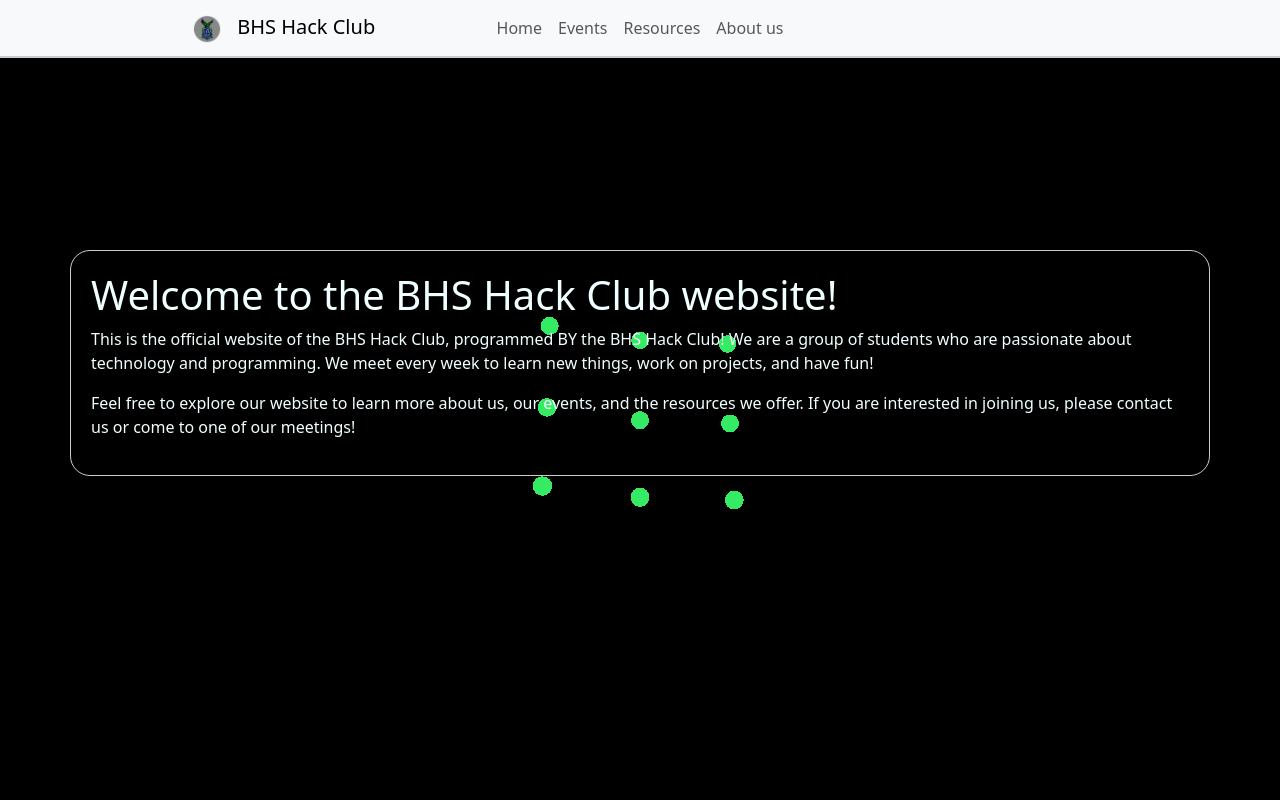
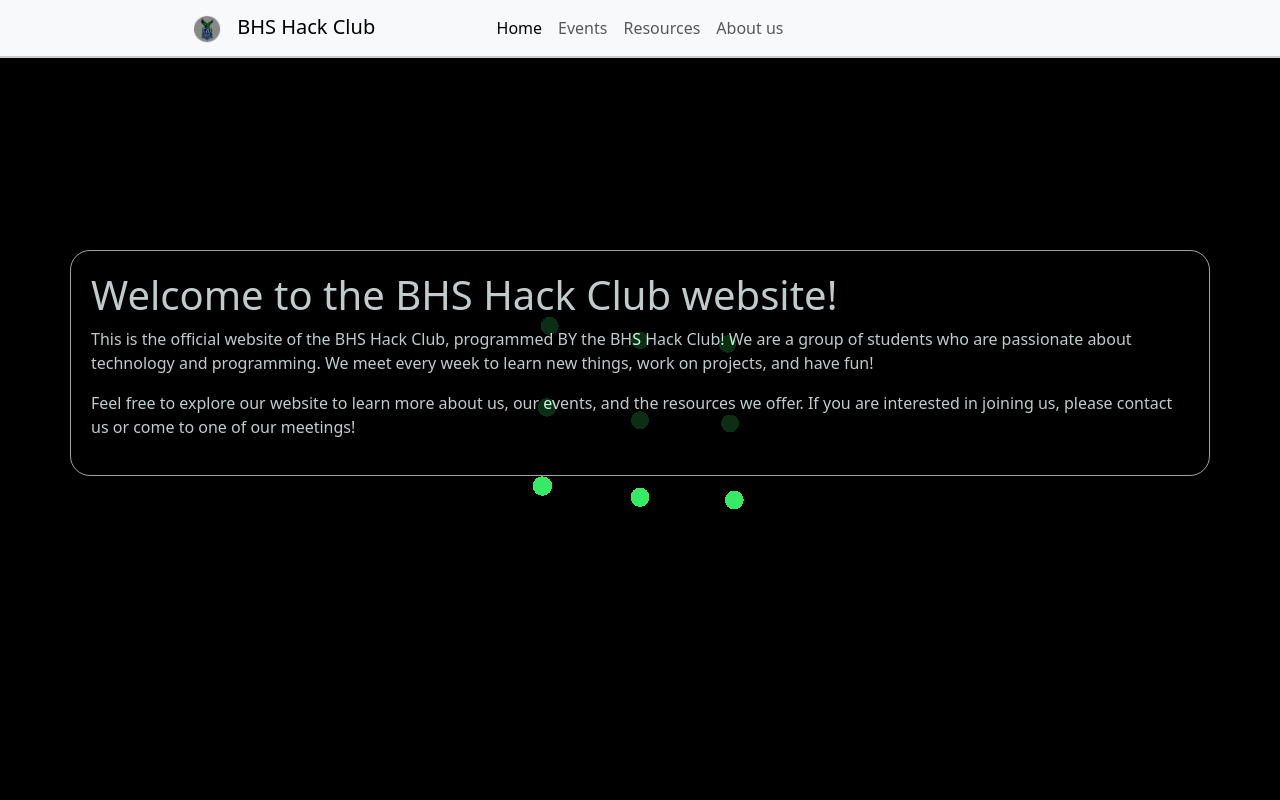
Before and after one commit to TheRealMopcornPuncher/BHSHACKCLUB, a Flask app: page / in a window 1280 px wide. Run offline with Flask 3, Linux system fonts and the light colour scheme; some libraries are stand-ins or nearby versions.

Commit message:
Slight UI tweaks

```diff
--- a/app.py
+++ b/app.py
@@ -1,6 +1,10 @@
-from flask import Flask, render_template
+from flask import Flask, render_template, request
 
 app = Flask(__name__)
+
+@app.context_processor
+def inject_request():
+    return dict(request=request)
 
 @app.route("/")
 def hello_world():
@@ -17,3 +21,6 @@ def resources():
 @app.route("/events")
 def events():
     return render_template("events.html")
+
+if __name__ == "__main__":
+    app.run(debug=True)
--- a/static/customized.css
+++ b/static/customized.css
@@ -42,7 +42,7 @@ body {
   overflow: hidden;
   border-right: 0.15em  solid white;
   width: 16ch;
-  animation: typing 3s steps(24, end), blink-caret 0.75s step-end infinite;
+  animation: typing 3s steps(28, end), blink-caret 0.75s step-end infinite;
   line-height: 2em;
 }
 
@@ -64,3 +64,27 @@ body {
     border-color: white;
   }
 }
+
+.centered_text_box {
+  margin-top: 15%;
+  margin-bottom: 20px;
+  padding: 20px;
+  border: 1px solid #ccc;
+  border-radius: 20px;
+  color:azure;
+  opacity: 0.8;
+  background-color: black;
+}
+
+@keyframes slide {
+  0% {
+    transform: translateY(100%);
+  }
+  100% {
+    transform: translateY(0);
+  }
+}
+
+.slide-up {
+  animation: slide 1s ease;
+}
--- a/templates/index.html
+++ b/templates/index.html
@@ -3,7 +3,7 @@
 {% block title %}Welcome to BHS Hack Club{% endblock %}
 
 {% block content %}
-<div class="container" style="margin-top: 15%; margin-bottom: 20px; padding: 20px; border: 1px solid #ccc; border-radius: 20px; color:azure;">
+<div class="container centered_text_box slide-up">
     <h1>Welcome to the BHS Hack Club website!</h1>
     <p>This is the official website of the BHS Hack Club, programmed BY the BHS Hack Club! We are a group of students who are passionate about technology and programming. We meet every week to learn new things, work on projects, and have fun!</p>
     <p>Feel free to explore our website to learn more about us, our events, and the resources we offer. If you are interested in joining us, please contact us or come to one of our meetings!</p>
--- a/templates/layout.html
+++ b/templates/layout.html
@@ -25,16 +25,16 @@
         <div class="collapse navbar-collapse justify-content-center custom-nav-container" id="navbarNav">
             <ul class="navbar-nav">
                 <li class="nav-item">
-                    <a class="nav-link" href="/">Home</a>
+                    <a class="nav-link {% if request.path == '/' %}active{% endif %}" href="/">Home</a>
                 </li>
                 <li class="nav-item">
-                    <a class="nav-link" href="/events">Events</a>
+                    <a class="nav-link {% if request.path == '/events' %}active{% endif %}" href="/events">Events</a>
                 </li>
                 <li class="nav-item">
-                    <a class="nav-link" href="/resources">Resources</a>
+                    <a class="nav-link {% if request.path == '/resources' %}active{% endif %}" href="/resources">Resources</a>
                 </li>
                 <li class="nav-item">
-                    <a class="nav-link" href="/about">About us</a>
+                    <a class="nav-link {% if request.path == '/about' %}active{% endif %}" href="/about">About us</a>
                 </li>
             </ul>
         </div>
```
